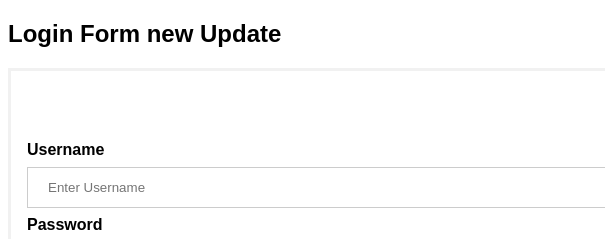
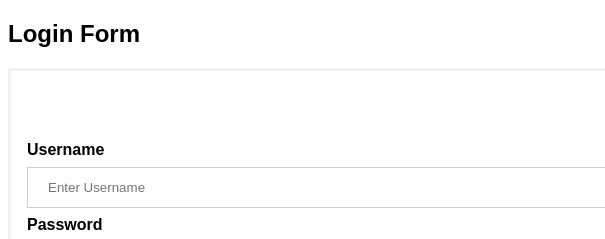
Before and after one commit to azlan-43/login-2509, a plain HTML site: page index.html in a window 1280 px wide. Shown: the top 239 px of the page, 0-605 px from the left. Drawn offline with Linux system fonts and the light colour scheme.

Commit message:
Update index.html

```diff
--- a/index.html
+++ b/index.html
@@ -68,7 +68,7 @@ span.psw {
 </head>
 <body>
 
-<h2>Login Form new Update</h2>
+<h2>Login Form</h2>
 
 <form action="/action_page.php" method="post">
   <div class="imgcontainer">
```
